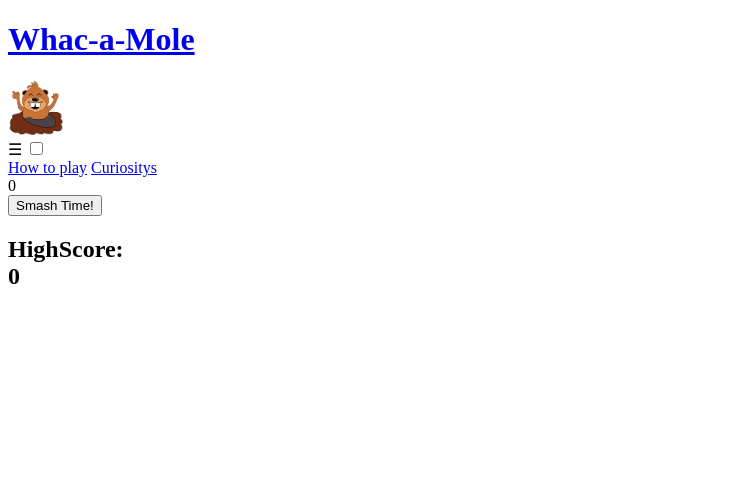
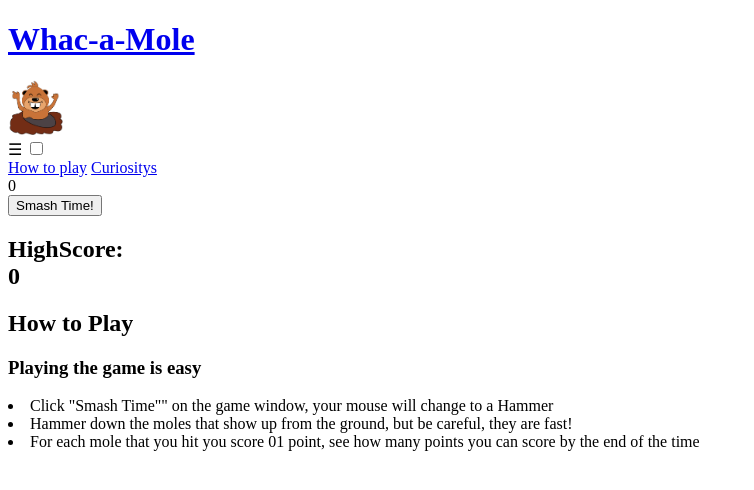
Before and after one commit to DanielTerceiro/whac, a plain HTML site: page index.html in a window 1280 px wide. Shown: the whole page, without its empty margins (0-754 px from the left). Drawn offline with Linux system fonts and the light colour scheme.

Commit message:
Adding the section How to Play with the instructions

```diff
--- a/index.html
+++ b/index.html
@@ -70,7 +70,16 @@
 </section>
 
     <section id="how">
+        <h2>How to Play</h2>
 
+        <div id="introbox">
+            <h3>Playing the game is easy</h3>
+            <li>Click "Smash Time"" on the game window, your mouse will change to a Hammer</li>
+            <li>Hammer down the moles that show up from the ground, but be careful, they are fast!</li>
+            <li>For each mole that you hit you score 01 point, see how many points you can score by the end of the time</li>
+
+
+    </div>
     </section>
 
     <section id="game-history">
```
